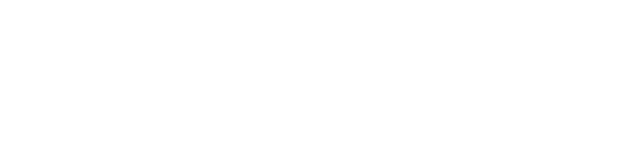
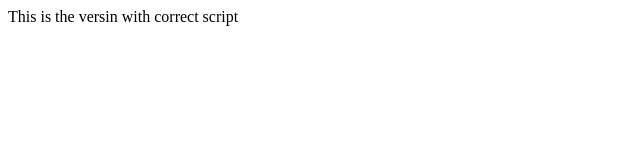
Before and after one commit to brigolini/cookie-type-rewrite, a plain HTML site: page index.html in a window 1280 px wide. Shown: the whole page, without its empty margins (0-640 px from the left). Drawn offline with Linux system fonts and the light colour scheme.

Commit message:
Add real testing script

```diff
--- a/index.html
+++ b/index.html
@@ -27,6 +27,7 @@
     <!-- OneTrust Cookies Consent Notice end for brigolini.github.io/cookie-type-rewrite/ -->
 </head>
 <body>
+<div>This is the versin with correct script</div>
  <!--<div>Do you agree with cookies?</div>
  <button onclick="acceptCookies('script.optanon-category-C0001, script.optanon-category-C0002')">Accept Cookies</button>
  <button onclick="acceptCookies('script.optanon-category-C0001')">Only essetial Cookies</button>
```
